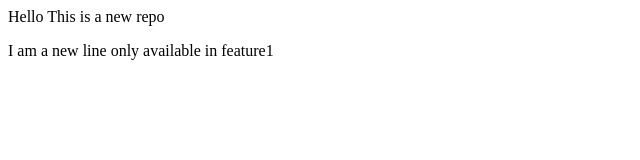
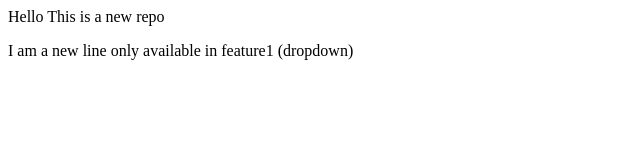
Before and after one commit to I-DEVIL-D/LocalRepos, a plain HTML site: page index.html in a window 1280 px wide. Shown: the full height of the page, 0-640 px from the left. Drawn offline with Linux system fonts and the light colour scheme.

Commit message:
added dropdown

```diff
--- a/index.html
+++ b/index.html
@@ -1,2 +1,2 @@
 <p>Hello This is a new repo</p>
-<p>I am a new line only available in feature1</p>
+<p>I am a new line only available in feature1 (dropdown)</p>
```
